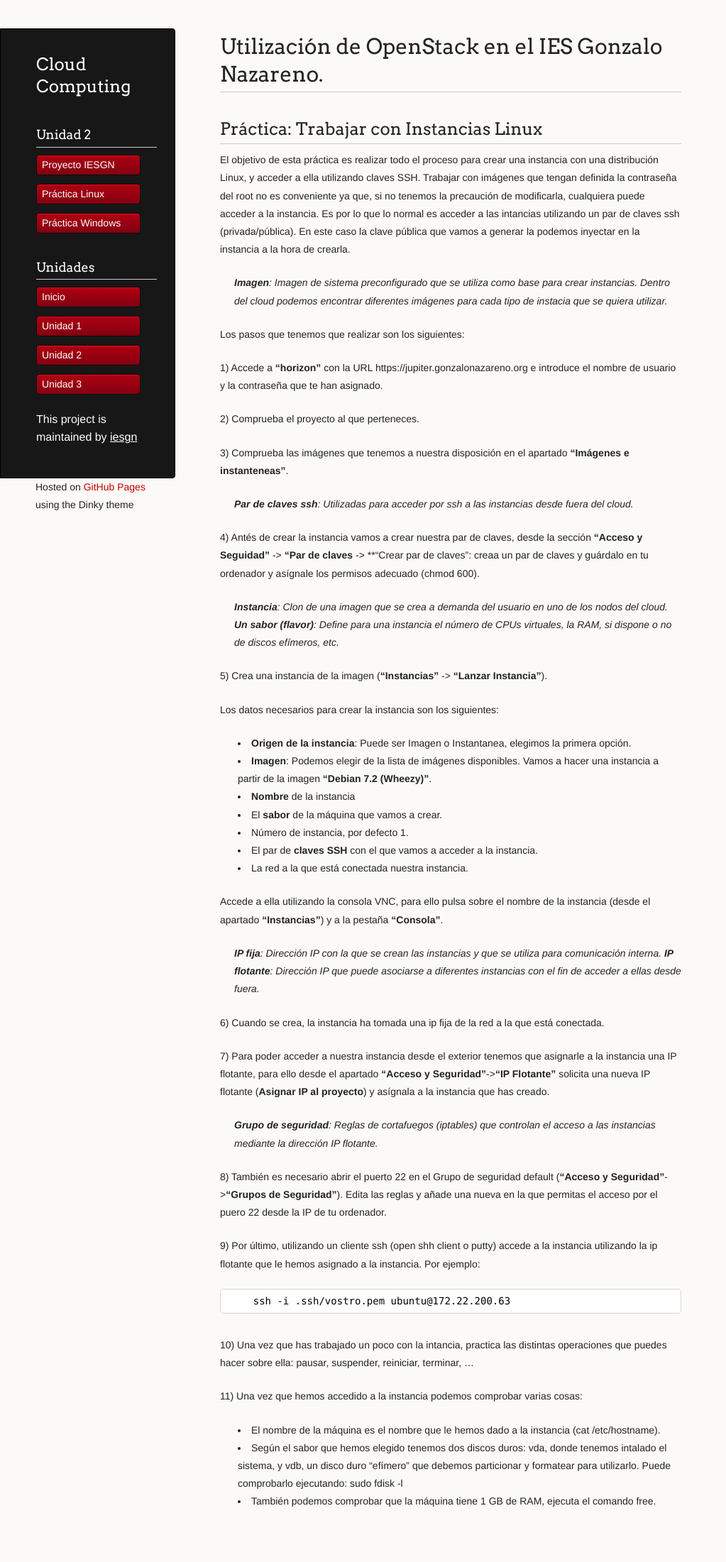
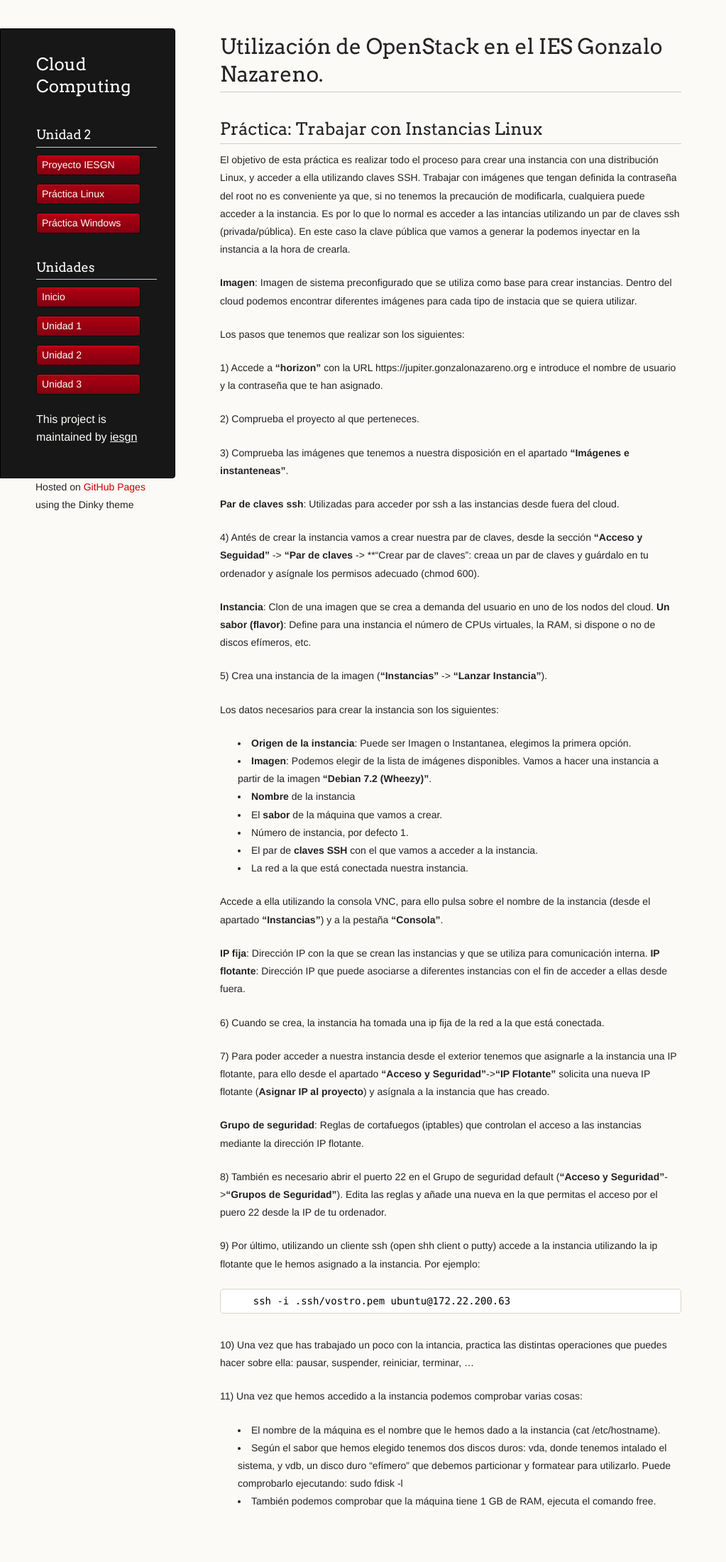
Before and after one commit to iesgn/cloud, a Jekyll site: the page built from curso/u2/practica_linux.md, in a window 1280 px wide. Shown: the whole page at 71% size, without its empty margins (0-1023 px from the left). Built offline with Jekyll 4.4.1, drawn with Linux system fonts in a browser that asks for light colours.

```diff
--- a/curso/u2/practica_linux.md
+++ b/curso/u2/practica_linux.md
@@ -10,7 +10,7 @@ menu:
 El objetivo de esta práctica es realizar todo el proceso para crear una instancia con una distribución Linux, y acceder a ella utilizando claves SSH.
 Trabajar con imágenes que tengan definida la contraseña del root no es conveniente ya que, si no tenemos la precaución de modificarla, cualquiera puede acceder a la instancia. Es por lo que lo normal es acceder a las intancias utilizando un par de claves ssh (privada/pública). En este caso la clave pública que vamos a generar la podemos inyectar en la instancia a la hora de crearla.
 
-> **Imagen**: Imagen de sistema preconfigurado que se utiliza como base para crear instancias. Dentro del cloud podemos encontrar diferentes imágenes para cada tipo de instacia que se quiera utilizar.
+**Imagen**: Imagen de sistema preconfigurado que se utiliza como base para crear instancias. Dentro del cloud podemos encontrar diferentes imágenes para cada tipo de instacia que se quiera utilizar.
 
 Los pasos que tenemos que realizar son los siguientes:
 
@@ -20,12 +20,12 @@ Los pasos que tenemos que realizar son los siguientes:
 
 3) Comprueba las imágenes que tenemos a nuestra disposición en el apartado **"Imágenes e instanteneas"**.
 
-> **Par de claves ssh**: Utilizadas para acceder por ssh a las instancias desde fuera del cloud.
+**Par de claves ssh**: Utilizadas para acceder por ssh a las instancias desde fuera del cloud.
 
 4) Antés de crear la instancia vamos a crear nuestra par de claves, desde la sección **"Acceso y Seguidad"** -> **"Par de claves** -> **"Crear par de claves": creaa un par de claves y guárdalo en tu ordenador y asígnale los permisos adecuado (chmod 600).
 
-> **Instancia**: Clon de una imagen que se crea a demanda del usuario en uno de los nodos del cloud.
-> **Un sabor (flavor)**: Define para una instancia el número de CPUs virtuales, la RAM, si dispone o no de discos efímeros, etc.
+**Instancia**: Clon de una imagen que se crea a demanda del usuario en uno de los nodos del cloud.
+**Un sabor (flavor)**: Define para una instancia el número de CPUs virtuales, la RAM, si dispone o no de discos efímeros, etc.
 
 5) Crea una instancia de la imagen (**"Instancias"** -> **"Lanzar Instancia"**).
 
@@ -41,14 +41,14 @@ Los datos necesarios para crear la instancia son los siguientes:
 
 Accede a ella utilizando la consola VNC, para ello pulsa sobre el nombre de la instancia (desde el apartado **"Instancias"**) y a la pestaña **"Consola"**.
 
-> **IP fija**: Dirección IP con la que se crean las instancias y que se utiliza para comunicación interna.
-> **IP flotante**: Dirección IP que puede asociarse a diferentes instancias con el fin de acceder a ellas desde fuera.
+**IP fija**: Dirección IP con la que se crean las instancias y que se utiliza para comunicación interna.
+**IP flotante**: Dirección IP que puede asociarse a diferentes instancias con el fin de acceder a ellas desde fuera.
 
 6) Cuando se crea, la instancia ha tomada una ip fija de la red a la que está conectada.
 
 7)  Para poder acceder a nuestra instancia desde el exterior tenemos que asignarle a la instancia una IP flotante, para ello desde el apartado **"Acceso y Seguridad"**->**"IP Flotante"** solicita una nueva IP flotante (**Asignar IP al proyecto**) y asígnala a la instancia que has creado.
 
-> **Grupo de seguridad**: Reglas de cortafuegos (iptables) que controlan el acceso a las instancias mediante la dirección IP flotante.
+**Grupo de seguridad**: Reglas de cortafuegos (iptables) que controlan el acceso a las instancias mediante la dirección IP flotante.
 
 8) También es necesario abrir el puerto 22 en el Grupo de seguridad default (**"Acceso y Seguridad"**->**"Grupos de Seguridad"**). Edita las reglas y añade una nueva en la que permitas el acceso por el puero 22 desde la IP de tu ordenador.
 
```
